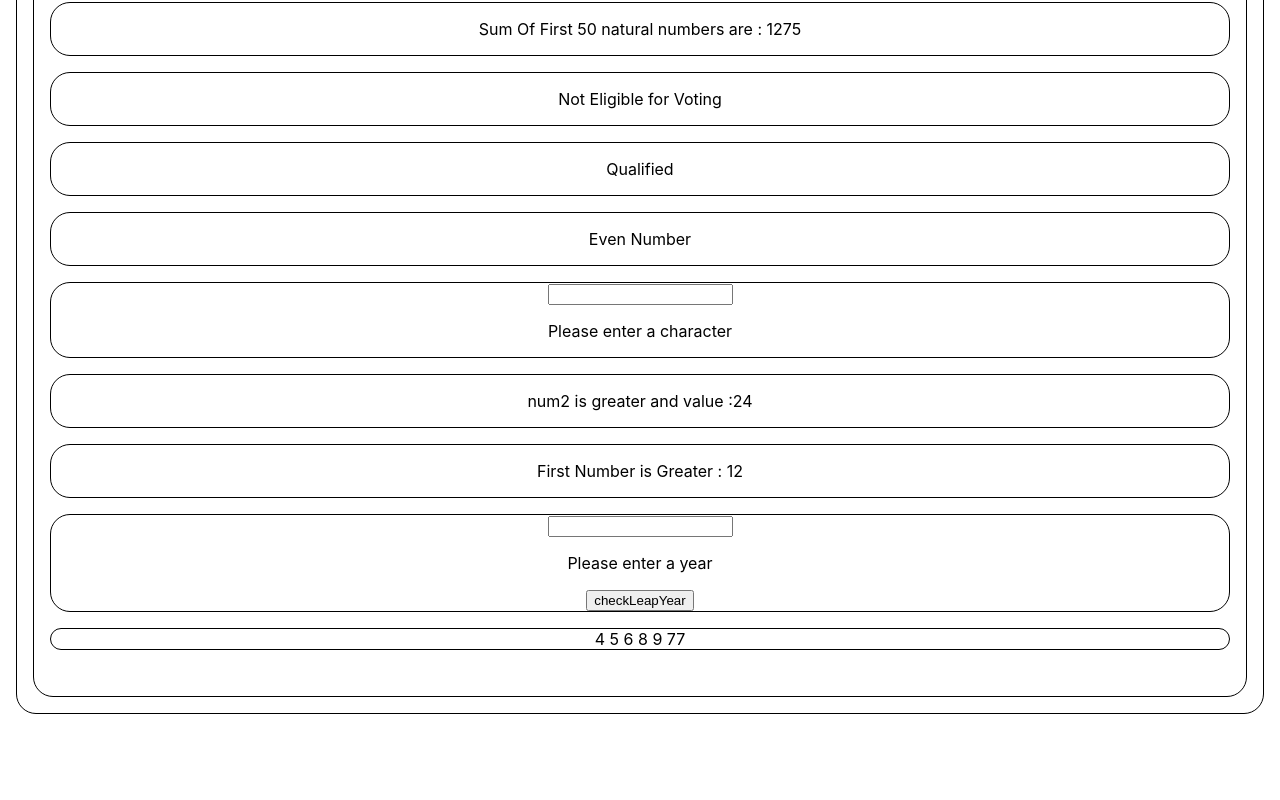
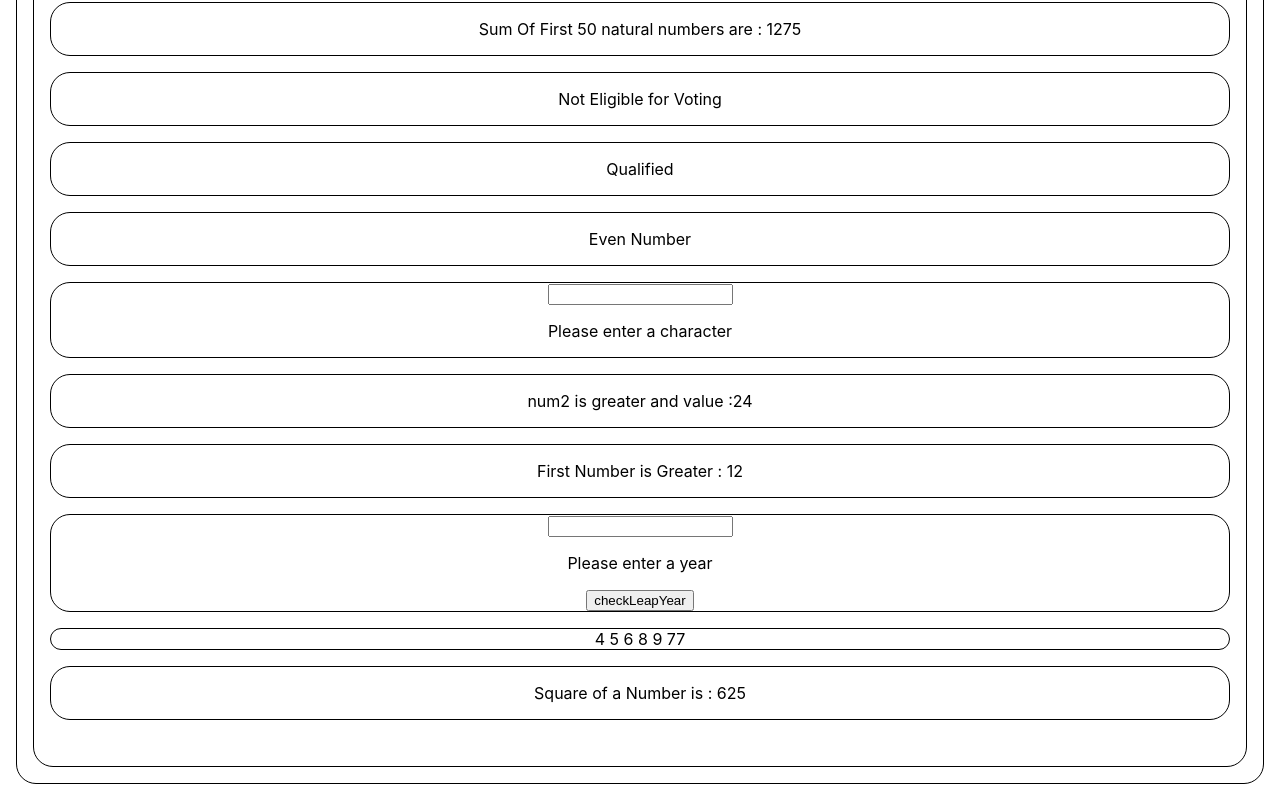
Before and after one commit to vramana814/React-JS-Practice-1, a React (Create React App) app: page / in a window 1280 px wide. Shown: the part 1248-2048 px from the top of the page. Before the commit the page ends 1978 px from the top, so only its background shows below. Built offline with nearby package versions, Linux system fonts and the light colour scheme.

Commit message:
Added Component

```diff
--- a/src/App.js
+++ b/src/App.js
@@ -24,7 +24,7 @@ import BiggestNumber from './Components/BiggestNumber';
 import TwoNumbers from './Components/TwoNumbers';
 import Ascending from './Components/Ascending';
 import Leapyear from './Components/Leapyear';
-//import Checknumber from './Components/Checknumber';
+import SquareofNumber from './Components/SquareofNumber';
 
 
 class App extends Component {
@@ -52,6 +52,7 @@ class App extends Component {
         <TwoNumbers></TwoNumbers>
         <Leapyear></Leapyear>
         <Ascending></Ascending>
+        <SquareofNumber></SquareofNumber>
 
       </div>
     );
--- /dev/null
+++ b/src/Components/SquareofNumber.jsx
@@ -0,0 +1,22 @@
+// Program to find the square of a number.
+
+import React, { Component } from 'react'
+
+export default class SquareofNumber extends Component {
+
+    state = {
+        number : 25
+    }
+squareOfNumber(n){
+    var square = n * n;
+    return <p>Square of a Number is : {square}</p>
+}
+  render() {
+      var val = this.squareOfNumber(this.state.number);
+    return (
+      <div>
+        {val}
+      </div>
+    )
+  }
+}
```
